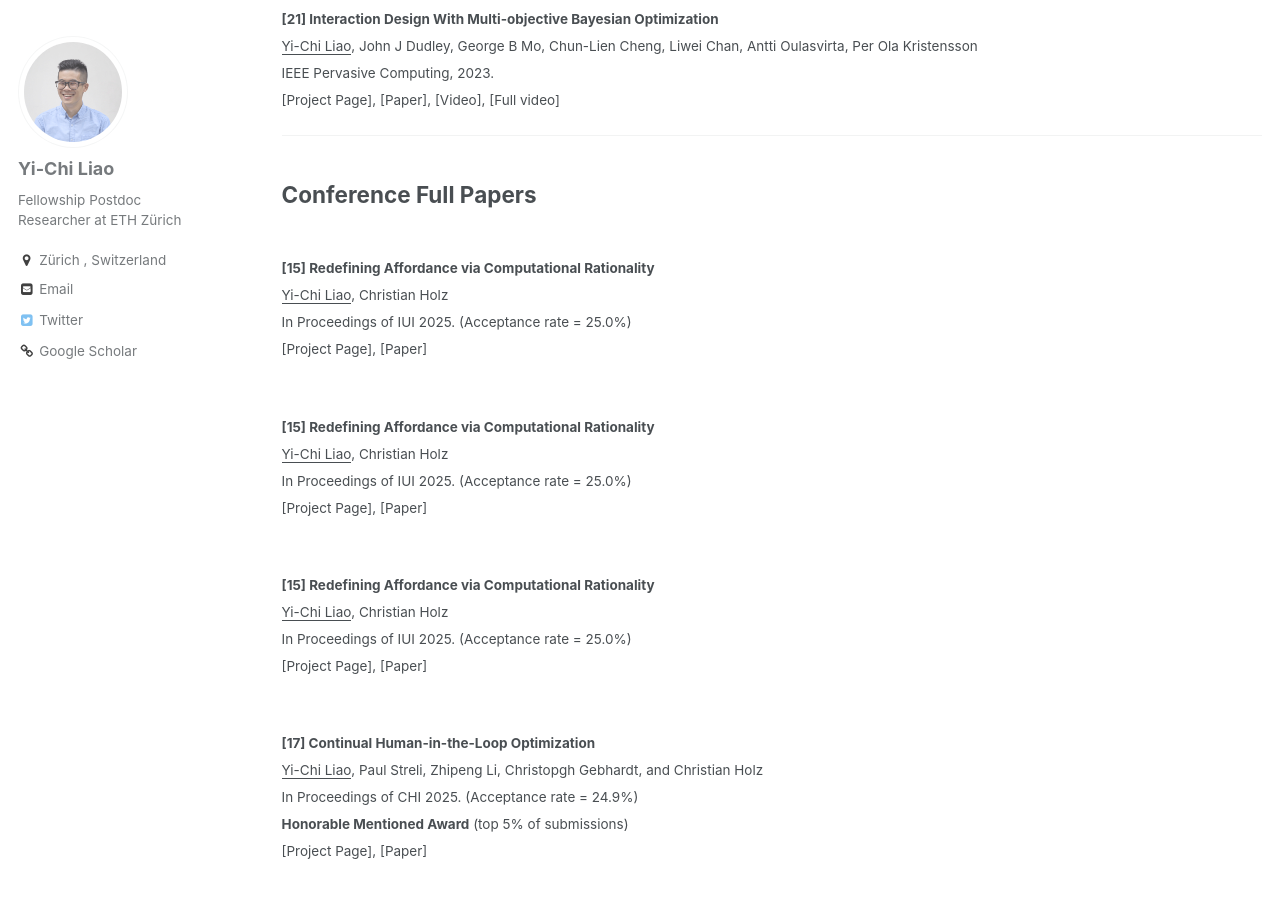
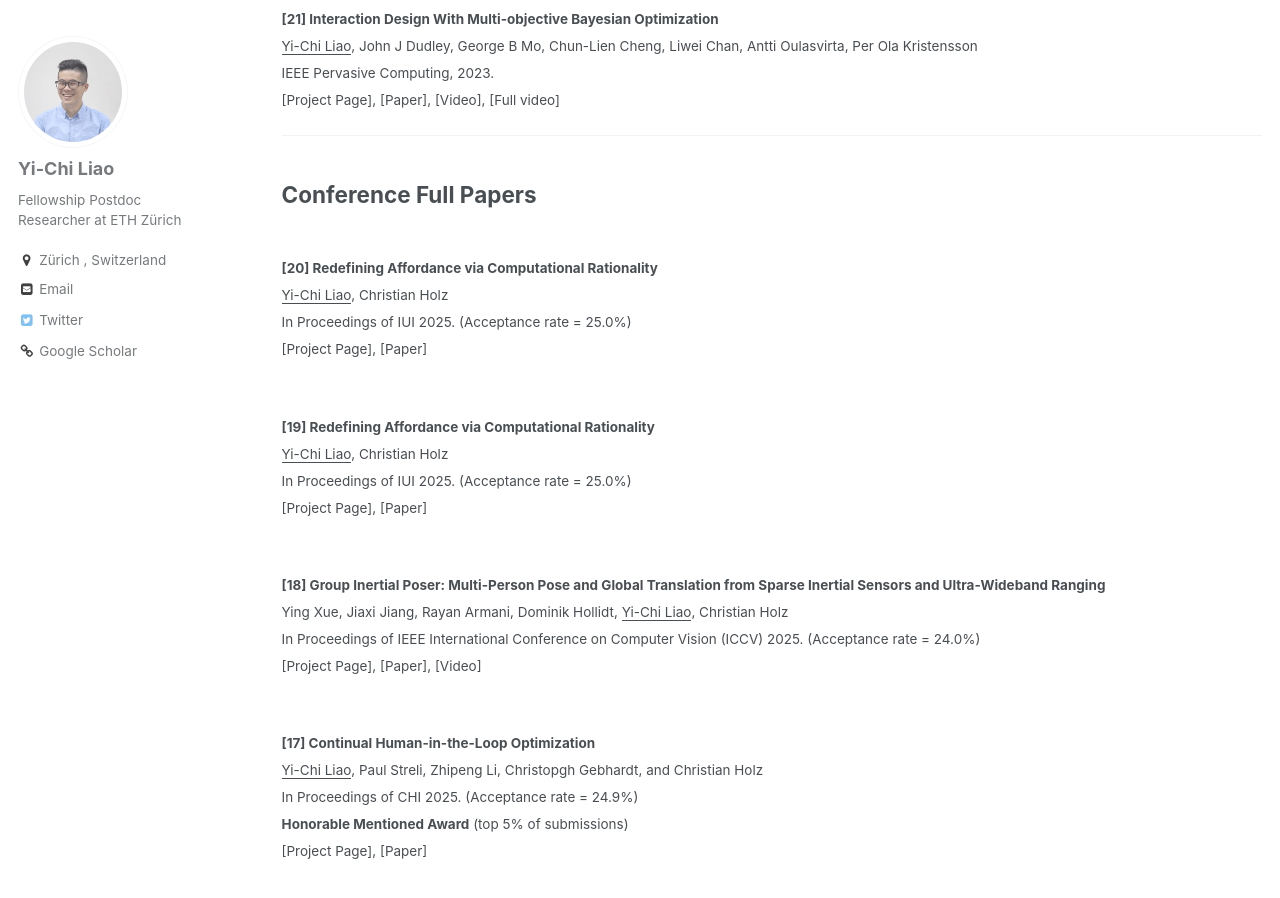
Before and after one commit to yichiliao/yichiliao.github.io, a Jekyll site: the page built from _pages/publications.md, in a window 1280 px wide and 900 px high, scrolled down 576 px. Built offline with Jekyll 4.4.1, drawn with Linux system fonts in a browser that asks for light colours.

Commit message:
updating publications

```diff
--- a/_pages/publications.md
+++ b/_pages/publications.md
@@ -30,22 +30,22 @@ IEEE Pervasive Computing, 2023. </small><br>
 ## Conference Full Papers
 
 <br>
-<small>**[15] Redefining Affordance via Computational Rationality**<br>
+<small>**[20] Redefining Affordance via Computational Rationality**<br>
 <u>Yi-Chi Liao</u>, Christian Holz<br>
 In Proceedings of IUI 2025. (Acceptance rate = 25.0%) </small><br>
 <small>[[Project Page](https://siplab.org/projects/Redefining_Affordance)], [[Paper](https://arxiv.org/abs/2501.09233)]</small>
 
 <br>
-<small>**[15] Redefining Affordance via Computational Rationality**<br>
+<small>**[19] Redefining Affordance via Computational Rationality**<br>
 <u>Yi-Chi Liao</u>, Christian Holz<br>
 In Proceedings of IUI 2025. (Acceptance rate = 25.0%) </small><br>
 <small>[[Project Page](https://siplab.org/projects/Redefining_Affordance)], [[Paper](https://arxiv.org/abs/2501.09233)]</small>
 
 <br>
-<small>**[15] Redefining Affordance via Computational Rationality**<br>
-<u>Yi-Chi Liao</u>, Christian Holz<br>
-In Proceedings of IUI 2025. (Acceptance rate = 25.0%) </small><br>
-<small>[[Project Page](https://siplab.org/projects/Redefining_Affordance)], [[Paper](https://arxiv.org/abs/2501.09233)]</small>
+<small>**[18] Group Inertial Poser: Multi-Person Pose and Global Translation from Sparse Inertial Sensors and Ultra-Wideband Ranging**<br>
+Ying Xue,  Jiaxi Jiang, Rayan Armani, Dominik Hollidt, <u>Yi-Chi Liao</u>, Christian Holz<br>
+In Proceedings of IEEE International Conference on Computer Vision (ICCV) 2025. (Acceptance rate = 24.0%) </small><br>
+<small>[[Project Page](https://siplab.org/projects/GroupInertialPoser)], [[Paper](https://arxiv.org/abs/2510.21654)], [[Video](https://www.youtube.com/watch?v=6PrZR7REcQg)]</small>
 
 <br>
 <small>**[17] Continual Human-in-the-Loop Optimization**<br>
```
